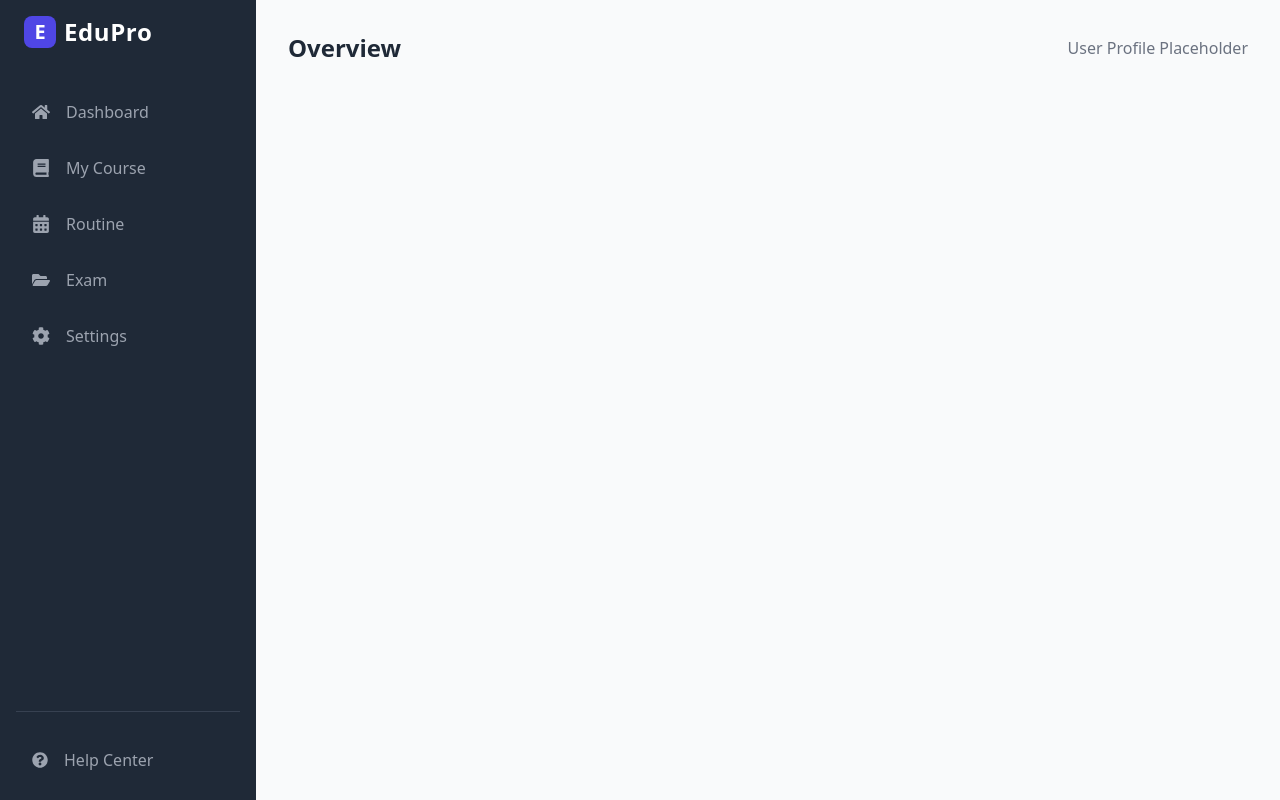
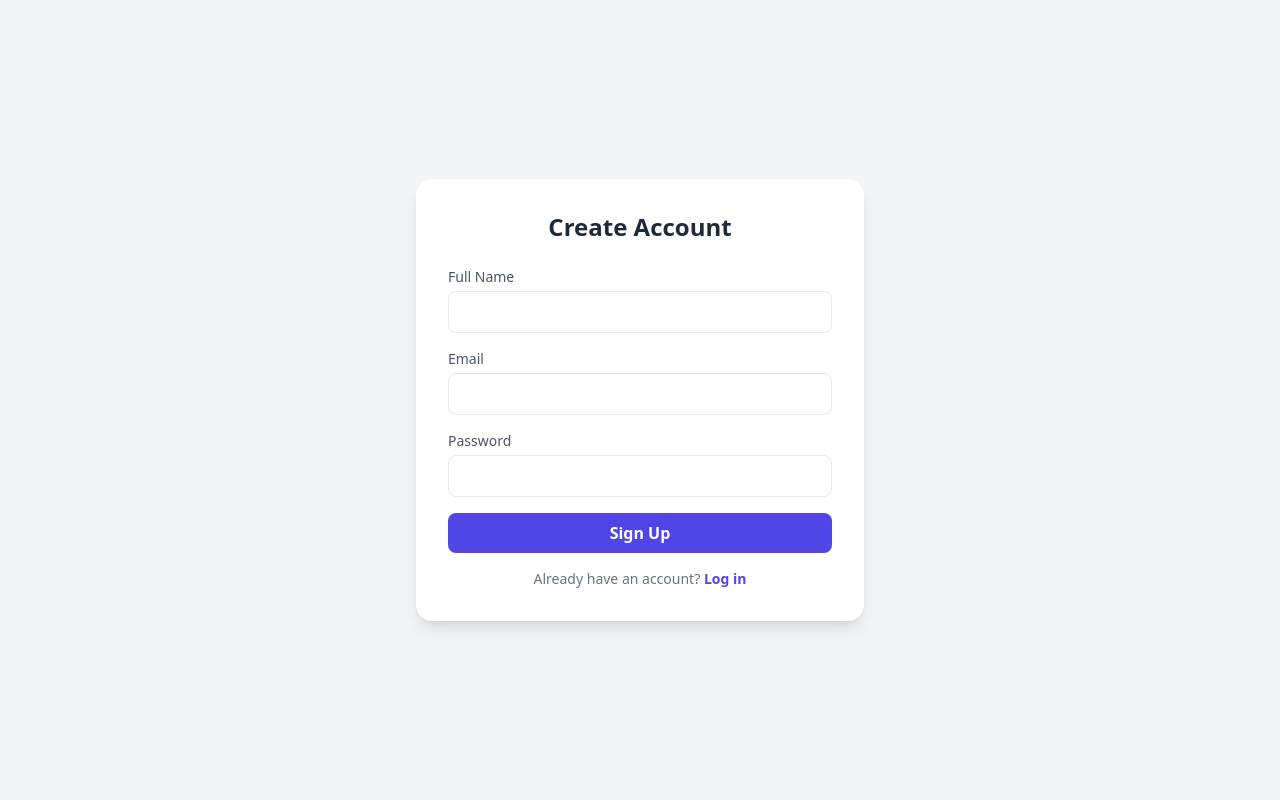
Before and after one commit to NethmiDhananjana1011/edupro-client, a React (Create React App) app in the folder client/: page /register in a window 1280 px wide. Built offline with nearby package versions, Linux system fonts and the light colour scheme.

Commit message:
Enrolled Successfully

```diff
--- a/client/src/App.js
+++ b/client/src/App.js
@@ -1,34 +1,63 @@
-import React from 'react';
-import { Routes, Route } from 'react-router-dom';
+import React, { useContext } from 'react';
+import { Routes, Route, Navigate } from 'react-router-dom';
 import Sidebar from './components/Sidebar';
 import Dashboard from './pages/Dashboard';
 import Courses from './pages/Courses';
+import Login from './pages/Login';
+import Register from './pages/Register';
+import AuthContext, { AuthProvider } from './context/AuthContext';
+
+// Create a component to protect routes
+const PrivateRoute = ({ children }) => {
+  const { user, loading } = useContext(AuthContext);
+  if (loading) return <div>Loading...</div>;
+  return user ? children : <Navigate to="/login" />;
+};
+
+// Create a Layout component so Sidebar only shows when logged in
+const AppLayout = ({ children }) => (
+  <div className="flex bg-gray-50 min-h-screen">
+    <Sidebar />
+    <div className="flex-1 ml-64 p-8">
+      {/* Header Placeholder */}
+      <header className="flex justify-between items-center mb-8">
+        <h1 className="text-2xl font-bold text-gray-800">Overview</h1>
+        <div className="w-10 h-10 rounded-full bg-gray-300 overflow-hidden">
+           {/* Display User Avatar here later */}
+           <img src="https://ui-avatars.com/api/?name=User" alt="Profile" />
+        </div>
+      </header>
+      {children}
+    </div>
+  </div>
+);
 
 function App() {
   return (
-    <div className="flex bg-gray-50 min-h-screen">
-      {/* Left Sidebar */}
-      <Sidebar />
+    <AuthProvider>
+      <Routes>
+        {/* Public Routes */}
+        <Route path="/login" element={<Login />} />
+        <Route path="/register" element={<Register />} />
 
-      {/* Main Content Area */}
-      {/* We add ml-64 to push content to the right of the fixed sidebar */}
-      <div className="flex-1 ml-64 p-8">
+        {/* Protected Routes */}
+        <Route path="/" element={
+          <PrivateRoute>
+            <AppLayout>
+              <Dashboard />
+            </AppLayout>
+          </PrivateRoute>
+        } />
 
-        {/* Header Placeholder (We will build this next) */}
-        <header className="flex justify-between items-center mb-8">
-          <h1 className="text-2xl font-bold text-gray-800">Overview</h1>
-          <div className="text-gray-500">User Profile Placeholder</div>
-        </header>
-
-        {/* Page Content */}
-        <Routes>
-          <Route path="/" element={<Dashboard />} />
-          <Route path="/courses" element={<Courses />} />
-          <Route path="/routine" element={<div>Routine Page</div>} />
-        </Routes>
-
-      </div>
-    </div>
+        <Route path="/courses" element={
+          <PrivateRoute>
+            <AppLayout>
+              <Courses />
+            </AppLayout>
+          </PrivateRoute>
+        } />
+      </Routes>
+    </AuthProvider>
   );
 }
 
--- /dev/null
+++ b/client/src/context/AuthContext.js
@@ -0,0 +1,44 @@
+// client/src/context/AuthContext.js
+import { createContext, useState, useEffect } from "react";
+import { useNavigate } from "react-router-dom";
+
+const AuthContext = createContext();
+
+export const AuthProvider = ({ children }) => {
+  const [user, setUser] = useState(null);
+  const [loading, setLoading] = useState(true);
+  const navigate = useNavigate();
+
+  // Check if user is already logged in when app loads
+  useEffect(() => {
+    const storedUser = localStorage.getItem("user");
+    if (storedUser) {
+      setUser(JSON.parse(storedUser));
+    }
+    setLoading(false);
+  }, []);
+
+  // Login Function
+  const login = (userData, token) => {
+    localStorage.setItem("user", JSON.stringify(userData));
+    localStorage.setItem("token", token);
+    setUser(userData);
+    navigate("/"); // Redirect to Dashboard
+  };
+
+  // Logout Function
+  const logout = () => {
+    localStorage.removeItem("user");
+    localStorage.removeItem("token");
+    setUser(null);
+    navigate("/login");
+  };
+
+  return (
+    <AuthContext.Provider value={{ user, login, logout, loading }}>
+      {children}
+    </AuthContext.Provider>
+  );
+};
+
+export default AuthContext;
--- a/client/src/pages/Courses.js
+++ b/client/src/pages/Courses.js
@@ -1,92 +1,68 @@
-// client/src/pages/Courses.js
 import React, { useEffect, useState } from 'react';
 import axios from 'axios';
-import { FaPlay, FaClock, FaSignal } from 'react-icons/fa';
+import { useNavigate } from 'react-router-dom';
 
 const Courses = () => {
   const [courses, setCourses] = useState([]);
   const [loading, setLoading] = useState(true);
+  const navigate = useNavigate();
 
+  // 1. Fetch Courses
   useEffect(() => {
     const fetchCourses = async () => {
       try {
-        const res = await axios.get('http://localhost:5000/api/dashboard/all-courses');
+        const token = localStorage.getItem('token');
+        const res = await axios.get('http://localhost:5000/api/courses', {
+           headers: { 'auth-token': token }
+        });
         setCourses(res.data);
         setLoading(false);
       } catch (err) {
-        console.error("Error fetching courses:", err);
+        console.log("Error loading courses");
         setLoading(false);
       }
     };
-
     fetchCourses();
   }, []);
 
-  if (loading) return <div className="p-8 text-gray-500">Loading your courses...</div>;
+  // 2. Handle Enrollment
+  const handleEnroll = async (courseId) => {
+    try {
+      const token = localStorage.getItem('token');
+      await axios.post(`http://localhost:5000/api/courses/${courseId}/enroll`, {}, {
+        headers: { 'auth-token': token }
+      });
+
+      alert("🎉 Enrolled Successfully!");
+      navigate('/'); // Redirect to Dashboard to see it
+    } catch (err) {
+      alert(err.response?.data?.error || "Enrollment failed");
+    }
+  };
+
+  if (loading) return <div className="p-8">Loading...</div>;
 
   return (
-    <div className="space-y-6">
-      {/* Page Header */}
-      <div className="flex justify-between items-center">
-        <h1 className="text-2xl font-bold text-gray-800">My Learning</h1>
-        <div className="text-sm text-gray-500">
-          You are enrolled in <span className="font-bold text-gray-800">{courses.length}</span> courses
-        </div>
-      </div>
+    <div>
+      <h2 className="text-2xl font-bold text-gray-800 mb-6">Available Courses</h2>
+      <div className="grid grid-cols-1 md:grid-cols-3 gap-6">
+        {courses.map(course => (
+          <div key={course._id} className="bg-white p-4 rounded-2xl shadow-sm hover:shadow-md transition">
+            <div className="h-40 bg-gray-100 rounded-xl mb-4 flex items-center justify-center overflow-hidden">
+              <img src={course.thumbnail} alt={course.title} className="h-24 w-24 object-contain" />
+            </div>
+            <span className="text-xs font-bold text-blue-600 bg-blue-50 px-2 py-1 rounded">
+              {course.subject}
+            </span>
+            <h3 className="font-bold text-lg text-gray-800 mt-2">{course.title}</h3>
+            <p className="text-sm text-gray-500 mt-1">{course.totalChapters} Lessons • {course.difficulty}</p>
 
-      {/* Course Grid */}
-      <div className="grid grid-cols-1 md:grid-cols-2 lg:grid-cols-3 gap-6">
-        {courses.map((enrollment) => (
-          <div key={enrollment._id} className="bg-white rounded-2xl shadow-sm overflow-hidden hover:shadow-md transition-shadow border border-gray-100">
-
-            {/* Course Image Header */}
-            <div className="h-40 bg-gray-200 relative">
-               <img
-                 src={`https://ui-avatars.com/api/?name=${enrollment.course.title}&background=random&size=200`}
-                 alt={enrollment.course.title}
-                 className="w-full h-full object-cover"
-               />
-               <div className="absolute top-4 right-4 bg-white/90 backdrop-blur px-2 py-1 rounded-lg text-xs font-bold text-gray-700 shadow-sm">
-                 {enrollment.course.subject}
-               </div>
-            </div>
-
-            {/* Content Body */}
-            <div className="p-6">
-              <h3 className="text-lg font-bold text-gray-800 mb-2">{enrollment.course.title}</h3>
-
-              <div className="flex items-center gap-4 text-xs text-gray-500 mb-4">
-                <div className="flex items-center gap-1">
-                  <FaClock className="text-gray-400" />
-                  <span>{enrollment.course.totalChapters * 2}h Total</span>
-                </div>
-                <div className="flex items-center gap-1">
-                  <FaSignal className="text-gray-400" />
-                  <span>{enrollment.course.difficulty || "Intermediate"}</span>
-                </div>
-              </div>
-
-              {/* Progress Bar */}
-              <div className="mb-4">
-                <div className="flex justify-between text-xs font-semibold mb-1">
-                  <span className="text-gray-600">Progress</span>
-                  <span className="text-primary">{enrollment.progress}%</span>
-                </div>
-                <div className="w-full bg-gray-100 rounded-full h-2">
-                  <div
-                    className="bg-primary h-2 rounded-full transition-all duration-500"
-                    style={{ width: `${enrollment.progress}%` }}
-                  ></div>
-                </div>
-              </div>
-
-              {/* Action Button */}
-              <button className="w-full py-3 rounded-xl bg-gray-50 text-primary font-bold text-sm hover:bg-primary hover:text-white transition-colors flex items-center justify-center gap-2">
-                <FaPlay size={12} />
-                {enrollment.progress > 0 ? 'Continue Learning' : 'Start Course'}
-              </button>
-            </div>
-
+            <button
+              onClick={() => handleEnroll(course._id)}
+              className="w-full mt-4 bg-gray-900 text-white py-2 rounded-lg font-medium hover:bg-gray-800 transition shadow-lg shadow-gray-200"
+            >
+              Enroll Now
+            </button>
           </div>
         ))}
       </div>
--- /dev/null
+++ b/client/src/pages/Login.js
@@ -0,0 +1,69 @@
+// client/src/pages/Login.js
+import React, { useState, useContext } from "react";
+import { Link } from "react-router-dom";
+import axios from "axios";
+import AuthContext from "../context/AuthContext";
+
+const Login = () => {
+  const [email, setEmail] = useState("");
+  const [password, setPassword] = useState("");
+  const [error, setError] = useState("");
+  const { login } = useContext(AuthContext);
+
+  const handleSubmit = async (e) => {
+    e.preventDefault();
+    setError("");
+    try {
+      const res = await axios.post("http://localhost:5000/api/user/login", {
+        email,
+        password,
+      });
+      // If successful, use the login function from context
+      login(res.data.user, res.data.token);
+    } catch (err) {
+      setError(err.response?.data?.error || "Something went wrong");
+    }
+  };
+
+  return (
+    <div className="min-h-screen flex items-center justify-center bg-gray-100">
+      <div className="bg-white p-8 rounded-2xl shadow-lg w-full max-w-md">
+        <h2 className="text-2xl font-bold text-gray-800 text-center mb-6">Welcome Back!</h2>
+
+        {error && <div className="bg-red-100 text-red-600 p-3 rounded mb-4 text-sm">{error}</div>}
+
+        <form onSubmit={handleSubmit} className="space-y-4">
+          <div>
+            <label className="block text-gray-600 text-sm font-medium mb-1">Email</label>
+            <input
+              type="email"
+              className="w-full px-4 py-2 border rounded-lg focus:outline-none focus:ring-2 focus:ring-primary"
+              value={email}
+              onChange={(e) => setEmail(e.target.value)}
+              required
+            />
+          </div>
+          <div>
+            <label className="block text-gray-600 text-sm font-medium mb-1">Password</label>
+            <input
+              type="password"
+              className="w-full px-4 py-2 border rounded-lg focus:outline-none focus:ring-2 focus:ring-primary"
+              value={password}
+              onChange={(e) => setPassword(e.target.value)}
+              required
+            />
+          </div>
+          <button className="w-full bg-primary text-white py-2 rounded-lg font-bold hover:bg-indigo-600 transition">
+            Log In
+          </button>
+        </form>
+
+        <p className="mt-4 text-center text-sm text-gray-500">
+          Don't have an account? <Link to="/register" className="text-primary font-bold">Sign up</Link>
+        </p>
+      </div>
+    </div>
+  );
+};
+
+export default Login;
--- /dev/null
+++ b/client/src/pages/Register.js
@@ -0,0 +1,78 @@
+// client/src/pages/Register.js
+import React, { useState } from "react";
+import { Link, useNavigate } from "react-router-dom";
+import axios from "axios";
+
+const Register = () => {
+  const [name, setName] = useState("");
+  const [email, setEmail] = useState("");
+  const [password, setPassword] = useState("");
+  const [error, setError] = useState("");
+  const navigate = useNavigate();
+
+  const handleSubmit = async (e) => {
+    e.preventDefault();
+    try {
+      await axios.post("http://localhost:5000/api/user/register", {
+        name,
+        email,
+        password,
+      });
+      navigate("/login"); // Redirect to login after success
+    } catch (err) {
+      setError(err.response?.data?.error || "Registration failed");
+    }
+  };
+
+  return (
+    <div className="min-h-screen flex items-center justify-center bg-gray-100">
+      <div className="bg-white p-8 rounded-2xl shadow-lg w-full max-w-md">
+        <h2 className="text-2xl font-bold text-gray-800 text-center mb-6">Create Account</h2>
+
+        {error && <div className="bg-red-100 text-red-600 p-3 rounded mb-4 text-sm">{error}</div>}
+
+        <form onSubmit={handleSubmit} className="space-y-4">
+          <div>
+            <label className="block text-gray-600 text-sm font-medium mb-1">Full Name</label>
+            <input
+              type="text"
+              className="w-full px-4 py-2 border rounded-lg focus:outline-none focus:ring-2 focus:ring-primary"
+              value={name}
+              onChange={(e) => setName(e.target.value)}
+              required
+            />
+          </div>
+          <div>
+            <label className="block text-gray-600 text-sm font-medium mb-1">Email</label>
+            <input
+              type="email"
+              className="w-full px-4 py-2 border rounded-lg focus:outline-none focus:ring-2 focus:ring-primary"
+              value={email}
+              onChange={(e) => setEmail(e.target.value)}
+              required
+            />
+          </div>
+          <div>
+            <label className="block text-gray-600 text-sm font-medium mb-1">Password</label>
+            <input
+              type="password"
+              className="w-full px-4 py-2 border rounded-lg focus:outline-none focus:ring-2 focus:ring-primary"
+              value={password}
+              onChange={(e) => setPassword(e.target.value)}
+              required
+            />
+          </div>
+          <button className="w-full bg-primary text-white py-2 rounded-lg font-bold hover:bg-indigo-600 transition">
+            Sign Up
+          </button>
+        </form>
+
+        <p className="mt-4 text-center text-sm text-gray-500">
+          Already have an account? <Link to="/login" className="text-primary font-bold">Log in</Link>
+        </p>
+      </div>
+    </div>
+  );
+};
+
+export default Register;
```
Also changed, not shown: client/src/pages/Dashboard.js (+25 -20 lines).
